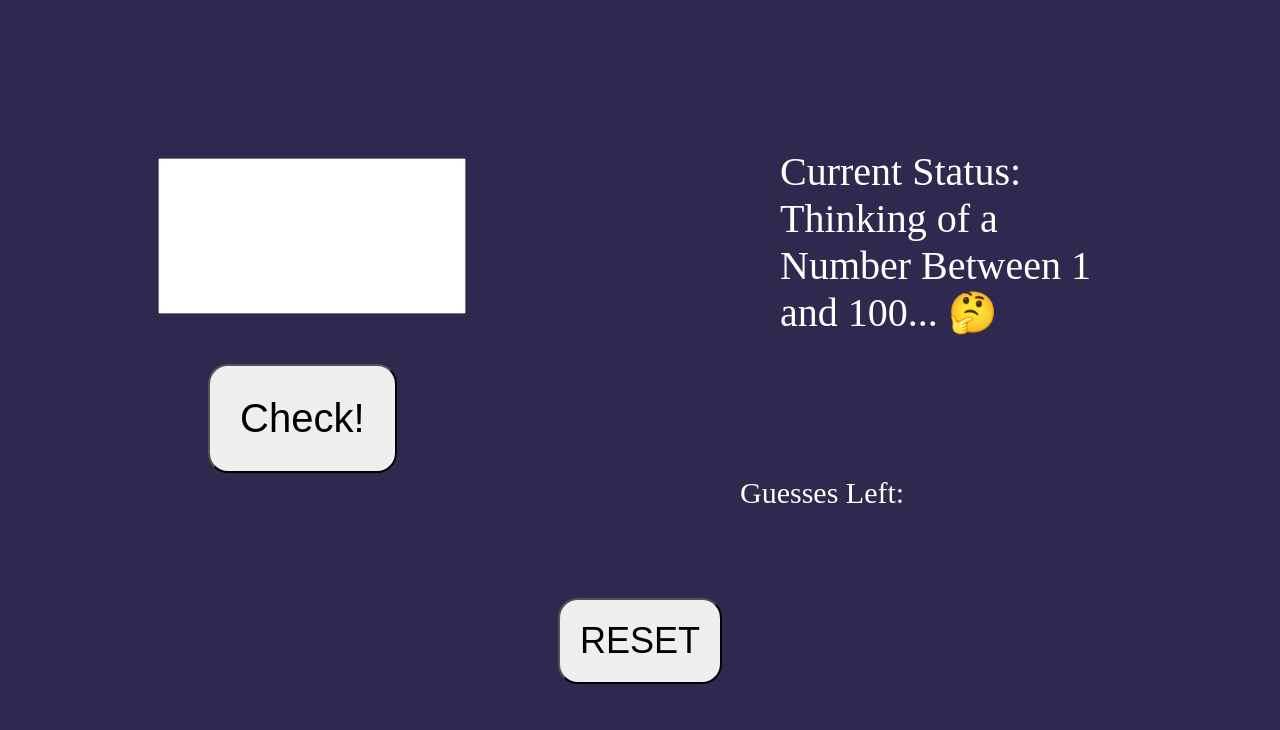
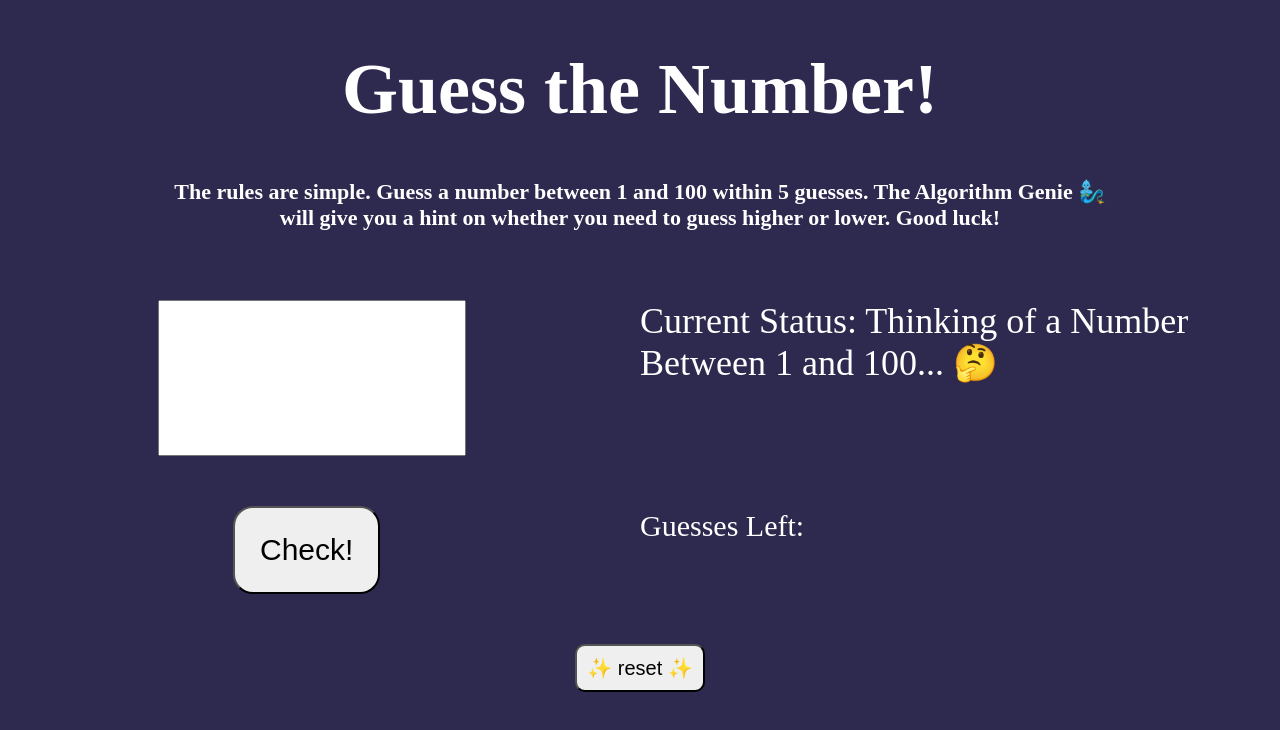
Before and after one commit to davidjcrockett/guess-the-number, a plain HTML site: page index.html in a window 1280 px wide. Drawn offline with Linux system fonts and the light colour scheme.

Commit message:
Cleaned up CSS with alignment, added H1 and instructions for clarity

```diff
--- a/index.html
+++ b/index.html
@@ -9,6 +9,8 @@
 </head>
 <body>
     <div class="boxContainer">
+        <h1>Guess the Number!</h1>
+        <h2>The rules are simple. Guess a number between 1 and 100 within 5 guesses. The Algorithm Genie 🧞‍♂️ will give you a hint on whether you need to guess higher or lower. Good luck!</h2>
         <div class="mainBox">
 
             <!-- Left side will have area to input numbers and have a check button -->
@@ -25,7 +27,7 @@
             </div>
         </div>
         <div class="lowerBox">
-            <button class="reset">RESET</button>
+            <button class="reset">✨ reset ✨</button>
         </div>
     </div>
     <script src="script.js"></script>
--- a/style.css
+++ b/style.css
@@ -1,17 +1,26 @@
 body {
     background-color: #2e294e;
     color: white;
-    height: 999px;
+
 }
 
 .boxContainer {
     display: flexbox;
-    height: 999px;
 }
 
+h1 {
+    text-align: center;
+    font-size: 72px;
+}
+
+h2 {
+    text-align: center;
+    font-size: 22px;
+    padding-left: 150px;
+    padding-right: 150px;
+}
 .mainBox {
     display: flex;
-    height: 590px;
 }
 
 .left {
@@ -22,21 +31,18 @@ body {
 
 input {
     margin-left: 150px;
-    margin-top: 150px;
-    margin-right: 368px;
+    margin-top: 50px;
     width: 300px;
     height: 150px;
-    top: 20%;
-    font-size: 150px;
+    font-size: 100px;
     text-align: center;
 }
 
 .check {
-    font-size: 40px;
-    padding: 30px;
+    font-size: 30px;
+    padding: 25px;
     margin: 50px;
-    margin-left: 200px;
-    margin-right: 442px;
+    margin-left: 225px;
     border-radius: 20px;
 }
 
@@ -47,18 +53,19 @@ input {
 }
 
 .message {
-    margin: 140px;
-    font-size: 40px;
+    margin-top: 50px;
+    font-size: 36px;
 }
 
 p {
-    margin: 100px;
+    margin-top: 125px;
     font-size: 30px;
 }
+
 .reset {
-    font-size: 36px;
+    font-size: 20px;
     display: flex;
-    padding: 20px;
+    padding: 10px;
     margin: auto;
-    border-radius: 20px;
+    border-radius: 10px;
   }
```
